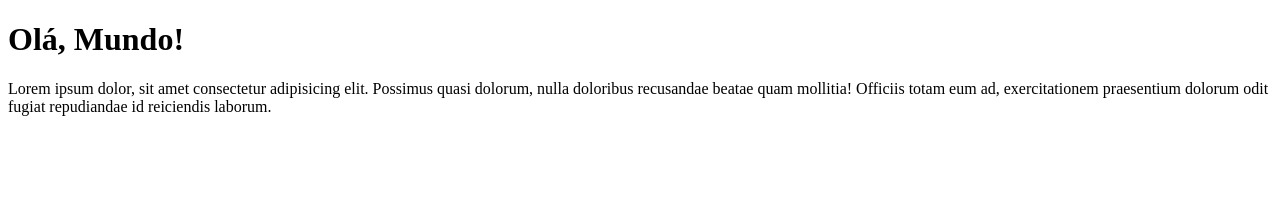
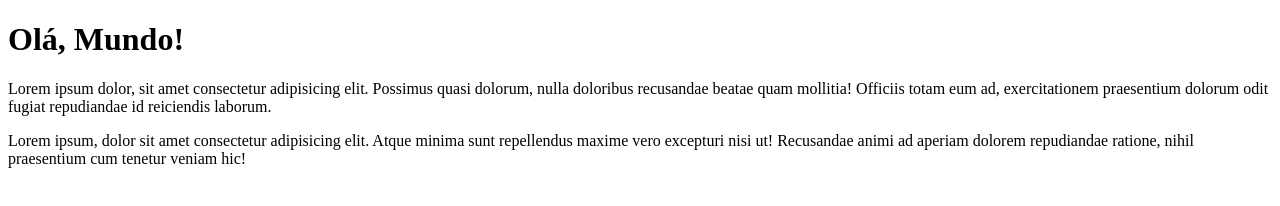
Before and after one commit to ruizroman/curso_git_github, a plain HTML site: page site_exemplo/index.html in a window 1280 px wide. Drawn offline with Linux system fonts and the light colour scheme.

Commit message:
adicionei segundo parágrafo

```diff
--- a/site_exemplo/index.html
+++ b/site_exemplo/index.html
@@ -9,5 +9,6 @@
 <body>
     <h1>Olá, Mundo!</h1>
     <p>Lorem ipsum dolor, sit amet consectetur adipisicing elit. Possimus quasi dolorum, nulla doloribus recusandae beatae quam mollitia! Officiis totam eum ad, exercitationem praesentium dolorum odit fugiat repudiandae id reiciendis laborum.</p>
+    <p>Lorem ipsum, dolor sit amet consectetur adipisicing elit. Atque minima sunt repellendus maxime vero excepturi nisi ut! Recusandae animi ad aperiam dolorem repudiandae ratione, nihil praesentium cum tenetur veniam hic!</p>
 </body>
 </html>
```
